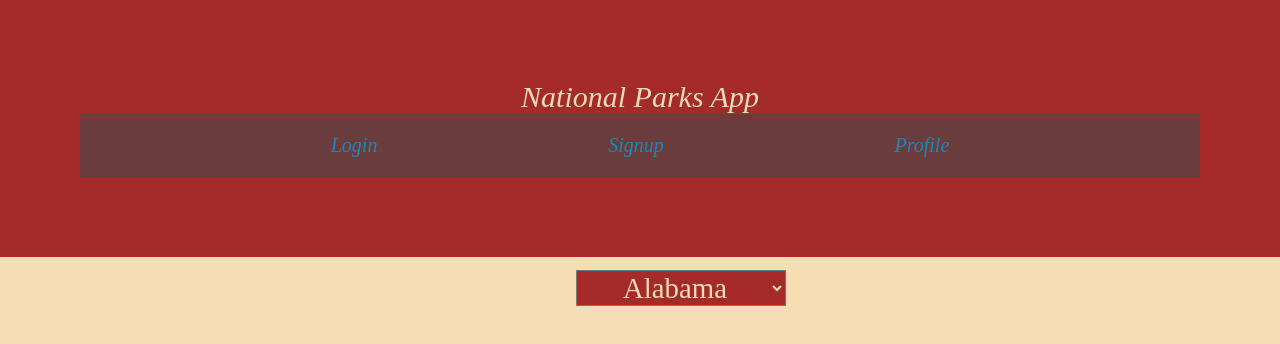
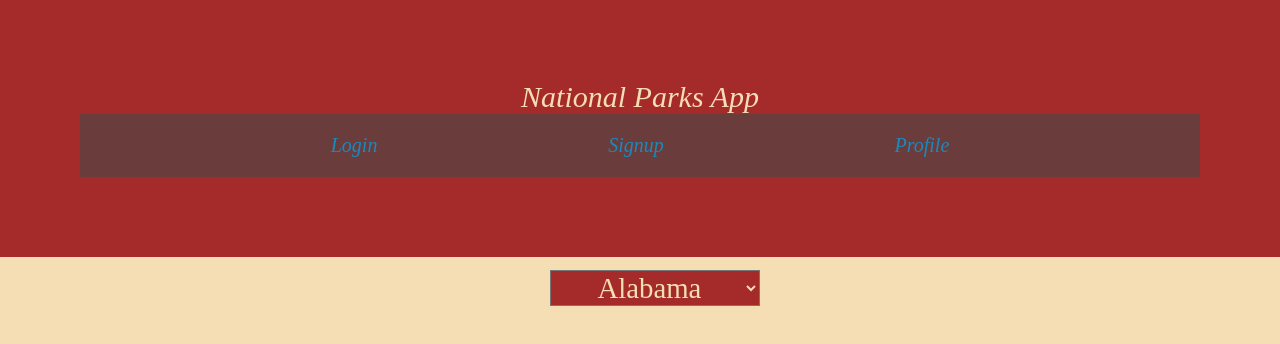
Before and after one commit to Dennis-Inglehart/project-three, a React (Create React App) app: page / in a window 1280 px wide. Shown: the top 344 px of the page. Built offline with nearby package versions, Linux system fonts and the light colour scheme.

Commit message:
updated Routes to proper syntax

```diff
--- a/src/App.js
+++ b/src/App.js
@@ -45,6 +45,7 @@ import Profile from "./utils/Profile";
 import Register from "./utils/Register";
 import "./app.css";
 import {Route, Routes} from "react-router-dom";
+import {Link} from "react-router-dom";
 
 
 
@@ -57,9 +58,9 @@ function App()
       <header>
         <div id='header'>National Parks App</div>
         <nav>
-        <a href="/Login">Login</a>
-        <a href="/Register">Signup</a>
-        <a href="/Profile">Profile</a>
+        <Link to="/Login">Login</Link>
+        <Link to="/Register">Signup</Link>
+        <Link to="/Profile">Profile</Link>
         </nav>
       </header>
       <div id="chooseParks">
--- a/src/utils/ChooseParks.js
+++ b/src/utils/ChooseParks.js
@@ -1,7 +1,7 @@
 export default function ChooseParks()
 {
   return(
-    <select name="Choose a State" id="ChooseStateDropDown" style={{color: "wheat", backgroundColor: "brown", fontSize: "150%", textAlign: "center", marginLeft: "45%", marginTop: "1%" }}>
+    <select name="Choose a State" id="ChooseStateDropDown" style={{color: "wheat", backgroundColor: "brown", fontSize: "150%", textAlign: "center", marginLeft: "43%", marginTop: "1%" }}>
     <option value="Alabama">Alabama</option>
     <option value="Alaska">Alaska</option>
     <option value="Arizona">Arizona</option>
```
